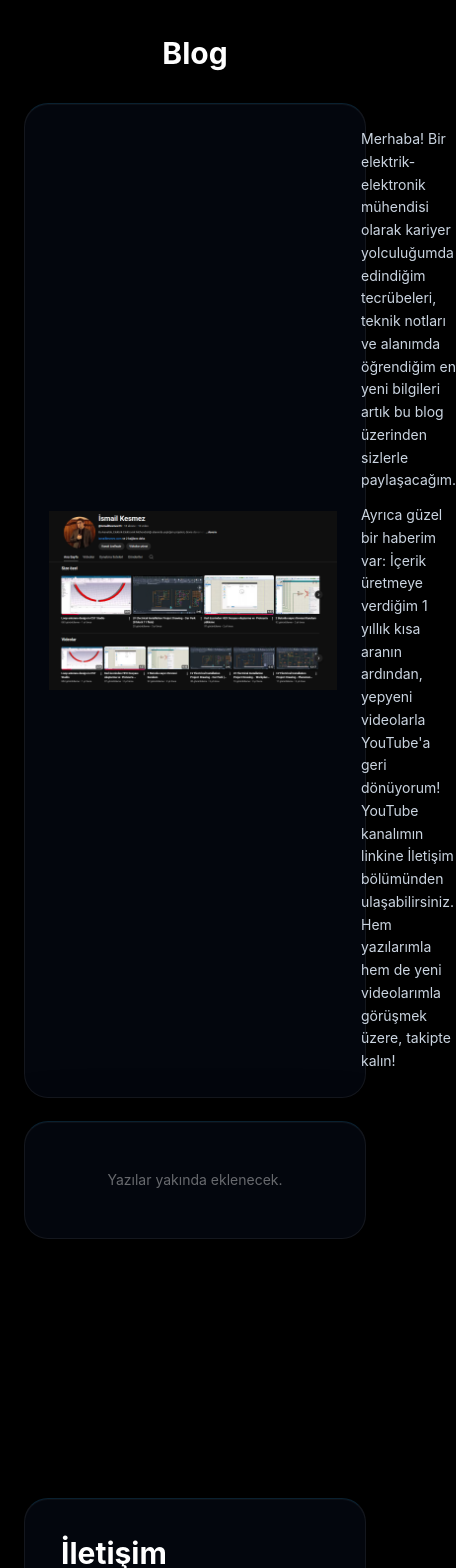
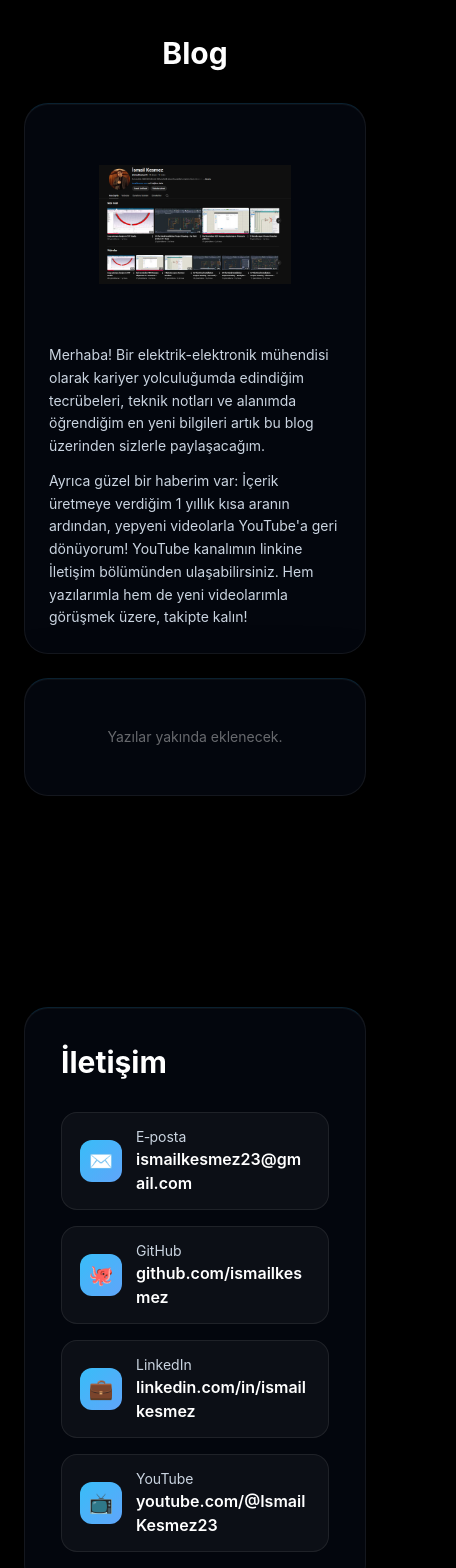
Before and after one commit to ismailkesmez/ismailkesmez.github.io, a Next.js app: page / in a window 390 px wide. Shown: the part 8880-10448 px from the top of the page, 456 px wide, since content can reach past the window. Built offline with nearby package versions, Linux system fonts and the light colour scheme.

Commit message:
Mobil uyumluluk ve indirme linkleri eklendi

```diff
--- a/components/sections/BlogSection.tsx
+++ b/components/sections/BlogSection.tsx
@@ -31,11 +31,11 @@ export default function BlogSection({ lang }: { lang: Lang }) {
         <div className="space-y-6">
           {/* YouTube card */}
           <div className="glass-card p-6 reveal-up">
-            <div className="flex gap-6 items-center">
+            <div className="flex flex-col sm:flex-row gap-6 items-center">
               <img
                 src="/assets/documents/Youtube.png"
                 alt="YouTube"
-                className="w-[288px] h-[288px] rounded-lg object-contain flex-shrink-0"
+                className="w-48 h-48 sm:w-[288px] sm:h-[288px] rounded-lg object-contain flex-shrink-0"
               />
               <div>
                 {t.blog_youtube.split("\n\n").map((paragraph, i) => (
--- a/components/sections/ContactSection.tsx
+++ b/components/sections/ContactSection.tsx
@@ -44,9 +44,9 @@ export default function ContactSection({ lang }: { lang: Lang }) {
               className="contact-item"
             >
               <div className="contact-icon">{c.icon}</div>
-              <div className="flex flex-col">
+              <div className="flex flex-col min-w-0">
                 <span className="text-sm text-slate-300">{c.label[lang]}</span>
-                <strong className="text-base text-white font-semibold">
+                <strong className="text-base text-white font-semibold break-all">
                   {c.value}
                 </strong>
               </div>
--- a/components/sections/ProjectsSection.tsx
+++ b/components/sections/ProjectsSection.tsx
@@ -148,11 +148,11 @@ export default function ProjectsSection({ lang }: { lang: Lang }) {
 
             {promptProjects.map((p) => (
               <div key={p.title} className="glass-card p-6 reveal-up">
-                <div className="flex gap-6 items-center">
+                <div className="flex flex-col sm:flex-row gap-6 items-center">
                   <img
                     src={p.image}
                     alt={p.title}
-                    className="w-[288px] h-[288px] rounded-lg object-contain flex-shrink-0"
+                    className="w-48 h-48 sm:w-[288px] sm:h-[288px] rounded-lg object-contain flex-shrink-0"
                   />
                   <div>
                     <h3 className="text-xl font-bold text-white mb-3">{p.title}</h3>
```
